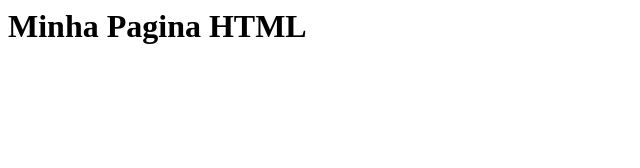
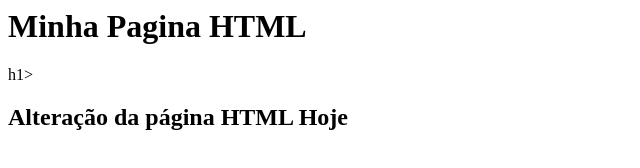
Before and after one commit to guhmorais/gama-no-github, a plain HTML site: page index.html in a window 1280 px wide. Shown: the whole page, without its empty margins (0-640 px from the left). Drawn offline with Linux system fonts and the light colour scheme.

Commit message:
arquivo index.html atualizado novamente

```diff
--- a/index.html
+++ b/index.html
@@ -1,5 +1,7 @@
 <html>
    <body>
-   	  <h1>Minha Pagina HTML</h1>
+   	<h1>Minha Pagina HTML</h1>
+      h1>
+      <h2>Alteração da página HTML Hoje</h2>
    </body>
 </html>
```
